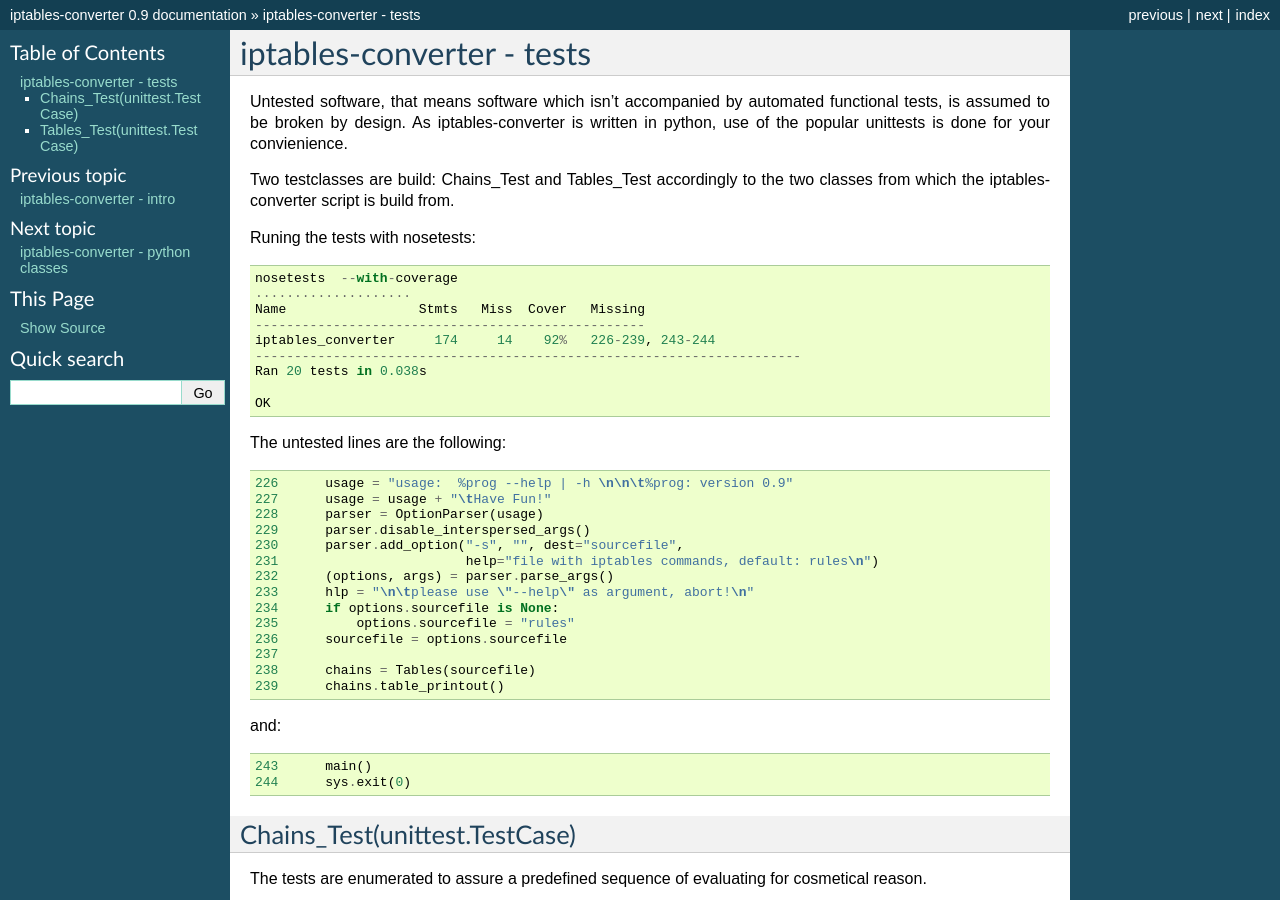
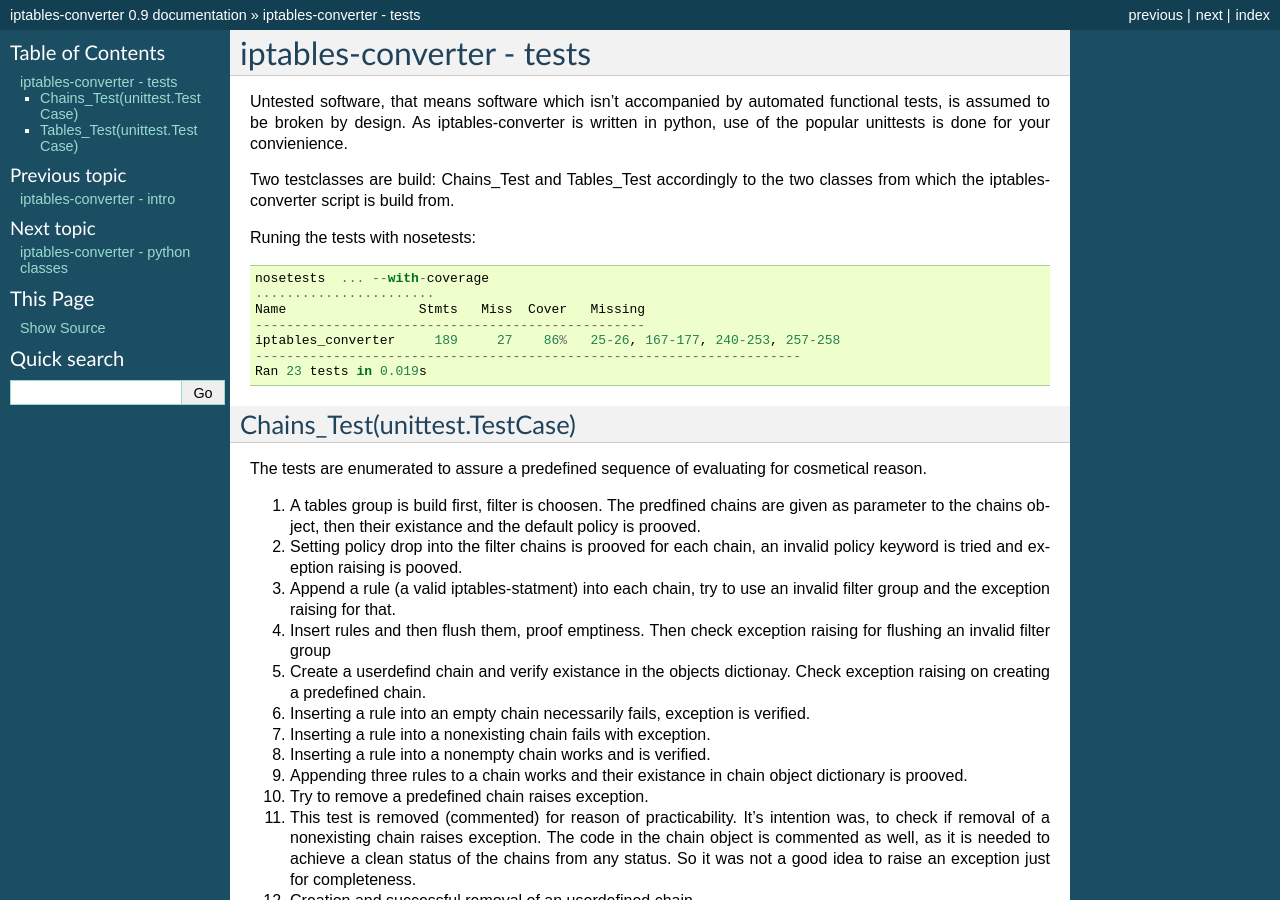
Before and after one commit to sl0/conv, a Sphinx documentation site: the page built from docs/source/converter-tests.rst, in a window 1280 px wide and 900 px high. Built offline with Sphinx 7.4.7, drawn with Linux system fonts in a browser that asks for light colours.

```diff
--- a/docs/source/converter-tests.rst
+++ b/docs/source/converter-tests.rst
@@ -11,38 +11,13 @@ two classes from which the iptables-converter script is build from.
 
 Runing the tests with nosetests::
 
-   nosetests  --with-coverage
-   ....................
-   Name                 Stmts   Miss  Cover   Missing
-   --------------------------------------------------
-   iptables_converter     174     14    92%   226-239, 243-244
-   ----------------------------------------------------------------------
-   Ran 20 tests in 0.038s
-
-   OK
-
-The untested lines are the following::
-
-   226	    usage = "usage:  %prog --help | -h \n\n\t%prog: version 0.9"
-   227	    usage = usage + "\tHave Fun!"
-   228	    parser = OptionParser(usage)
-   229	    parser.disable_interspersed_args()
-   230	    parser.add_option("-s", "", dest="sourcefile",
-   231	                      help="file with iptables commands, default: rules\n")
-   232	    (options, args) = parser.parse_args()
-   233	    hlp = "\n\tplease use \"--help\" as argument, abort!\n"
-   234	    if options.sourcefile is None:
-   235	        options.sourcefile = "rules"
-   236	    sourcefile = options.sourcefile
-   237
-   238	    chains = Tables(sourcefile)
-   239	    chains.table_printout()
-
-and::
-
-   243	    main()
-   244	    sys.exit(0)
-
+    nosetests  ... --with-coverage
+    .......................
+    Name                 Stmts   Miss  Cover   Missing
+    --------------------------------------------------
+    iptables_converter     189     27    86%   25-26, 167-177, 240-253, 257-258
+    ----------------------------------------------------------------------
+    Ran 23 tests in 0.019s
 
 
 
```
Also changed, not shown: docs/source/iptables-converter.rst (+12 -1 lines).
